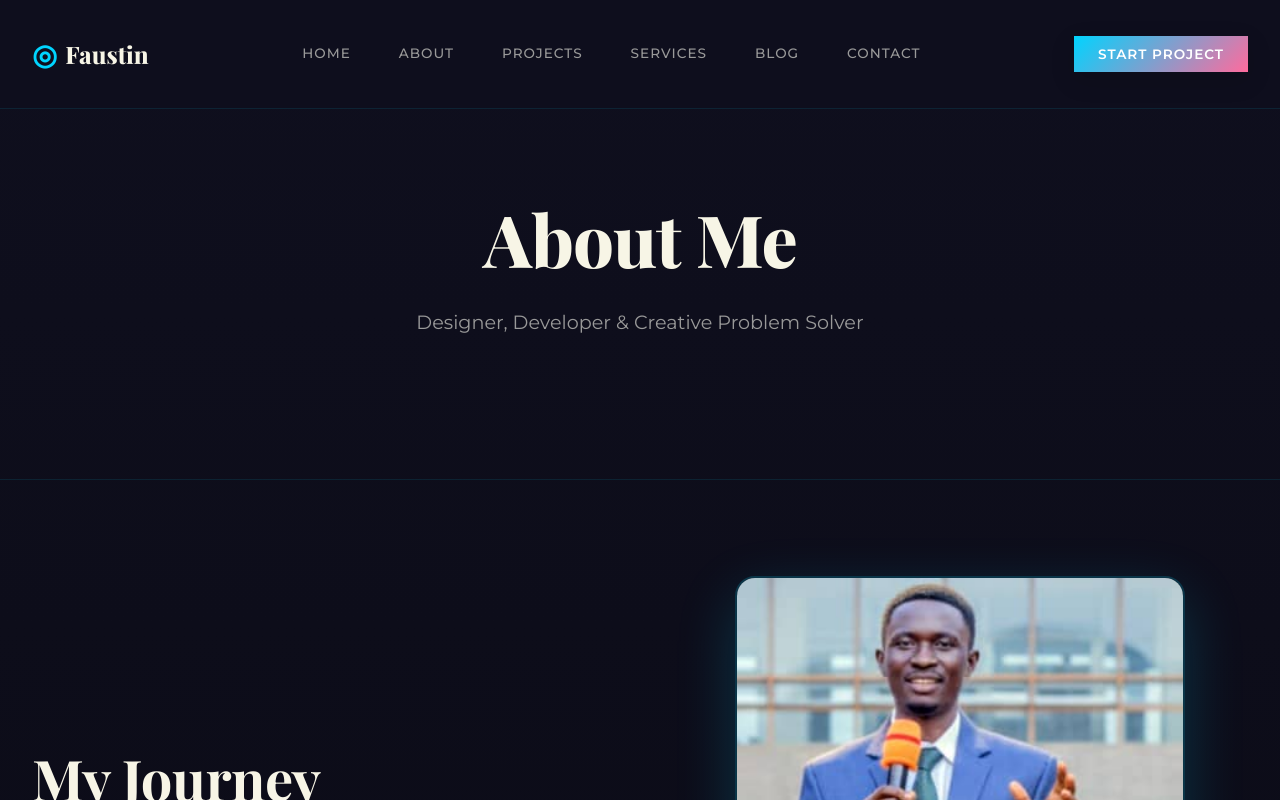
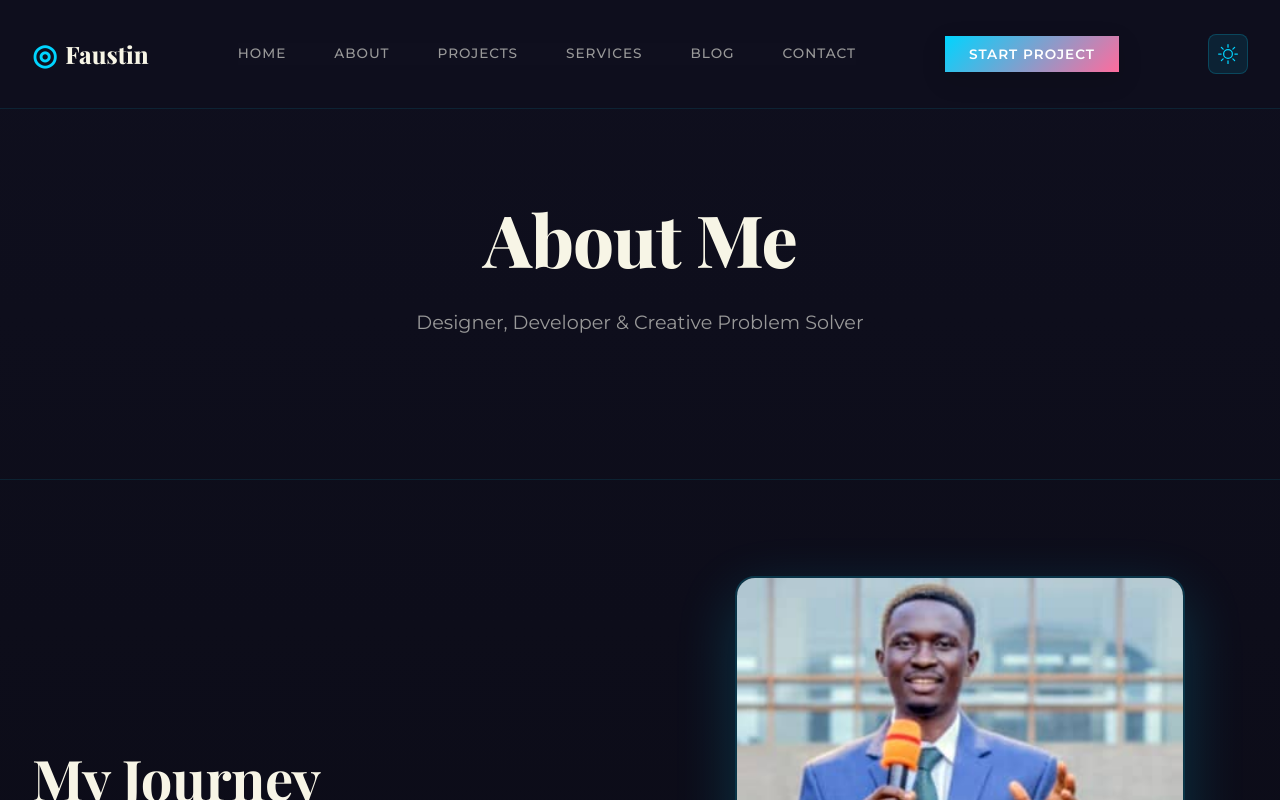
Before and after one commit to faustin12-g/reactporto, a React (Vite) app: page /about in a window 1280 px wide. Shown: the top 800 px of the page. Built offline with nearby package versions, Linux system fonts and the light colour scheme.

Commit message:
add light mode

```diff
--- a/src/App.jsx
+++ b/src/App.jsx
@@ -1,4 +1,4 @@
-import React from 'react';
+import React, { useState, useEffect } from 'react';
 import { BrowserRouter as Router, Routes, Route } from 'react-router-dom';
 import Navigation from './components/Navigation';
 import Footer from './components/Footer';
@@ -10,9 +10,23 @@ import BlogPage from './pages/BlogPage';
 import ContactPage from './pages/ContactPage';
 
 function App() {
+  const [theme, setTheme] = useState(() => {
+    const savedTheme = localStorage.getItem('theme');
+    return savedTheme || 'dark';
+  });
+
+  useEffect(() => {
+    document.documentElement.setAttribute('data-theme', theme);
+    localStorage.setItem('theme', theme);
+  }, [theme]);
+
+  const toggleTheme = () => {
+    setTheme(prevTheme => prevTheme === 'dark' ? 'light' : 'dark');
+  };
+
   return (
     <Router>
-      <Navigation />
+      <Navigation theme={theme} toggleTheme={toggleTheme} />
       <Routes>
         <Route path="/" element={<HomePage />} />
         <Route path="/about" element={<AboutPage />} />
--- a/src/components/Footer.css
+++ b/src/components/Footer.css
@@ -7,6 +7,12 @@
   margin-top: var(--spacing-4xl);
   position: relative;
   overflow: hidden;
+  transition: background var(--transition-base), border-color var(--transition-base);
+}
+
+[data-theme="light"] .footer {
+  background: linear-gradient(180deg, rgba(248, 248, 252, 0.6) 0%, rgba(240, 240, 245, 0.9) 100%);
+  border-top: 2px solid rgba(0, 212, 255, 0.1);
 }
 
 .footer::before {
--- a/src/components/Navigation.css
+++ b/src/components/Navigation.css
@@ -9,6 +9,12 @@
   backdrop-filter: blur(10px);
   border-bottom: 1px solid rgba(0, 212, 255, 0.1);
   padding: var(--spacing-xl) 0;
+  transition: background-color var(--transition-base), border-color var(--transition-base);
+}
+
+[data-theme="light"] .navigation {
+  background: rgba(255, 255, 255, 0.95);
+  border-bottom: 1px solid rgba(0, 212, 255, 0.15);
 }
 
 .nav-container {
@@ -100,6 +106,28 @@
   opacity: 0.9;
 }
 
+/* Theme Toggle */
+.theme-toggle {
+  display: flex;
+  align-items: center;
+  justify-content: center;
+  background: rgba(0, 212, 255, 0.1);
+  border: 1px solid rgba(0, 212, 255, 0.2);
+  color: var(--color-primary);
+  width: 40px;
+  height: 40px;
+  border-radius: 8px;
+  cursor: pointer;
+  transition: all var(--transition-base);
+  padding: 0;
+}
+
+.theme-toggle:hover {
+  background: rgba(0, 212, 255, 0.2);
+  border-color: var(--color-primary);
+  transform: scale(1.05);
+}
+
 /* Mobile Menu Toggle */
 .mobile-toggle {
   display: none;
--- a/src/components/Navigation.jsx
+++ b/src/components/Navigation.jsx
@@ -1,9 +1,10 @@
 import React, { useState } from 'react';
 import { Link } from 'react-router-dom';
 import { motion } from 'framer-motion';
+import { BsSun, BsMoon } from 'react-icons/bs';
 import './Navigation.css';
 
-const Navigation = () => {
+const Navigation = ({ theme, toggleTheme }) => {
   const [isOpen, setIsOpen] = useState(false);
 
   const navItems = [
@@ -49,6 +50,16 @@ const Navigation = () => {
           Start Project
         </Link>
 
+        {/* Theme Toggle */}
+        <button
+          className="theme-toggle"
+          onClick={toggleTheme}
+          aria-label="Toggle theme"
+          title={theme === 'dark' ? 'Switch to light mode' : 'Switch to dark mode'}
+        >
+          {theme === 'dark' ? <BsSun size={20} /> : <BsMoon size={20} />}
+        </button>
+
         {/* Mobile Menu Toggle */}
         <button
           className={`mobile-toggle ${isOpen ? 'active' : ''}`}
--- a/src/index.css
+++ b/src/index.css
@@ -69,6 +69,35 @@
   --shadow-glow: 0 0 40px rgba(0, 212, 255, 0.15);
 }
 
+/* Light Mode Theme */
+[data-theme="light"] {
+  /* Background & Primary Colors */
+  --color-dark: #ffffff;
+  --color-darker: #f8f8fc;
+  --color-light: #0f0f1e;
+
+  /* Text & Grayscale */
+  --color-gray-900: #0f0f1e;
+  --color-gray-800: #2d2d35;
+  --color-gray-700: #424251;
+  --color-gray-600: #666;
+  --color-gray-500: #999;
+  --color-gray-300: #e0e0e0;
+  --color-gray-200: #f0f0f0;
+  --color-gray-100: #f8f8f8;
+
+  /* Shadows - lighter for light mode */
+  --shadow-sm: 0 2px 8px rgba(0, 0, 0, 0.06);
+  --shadow-md: 0 8px 24px rgba(0, 0, 0, 0.08);
+  --shadow-lg: 0 16px 48px rgba(0, 0, 0, 0.1);
+  --shadow-xl: 0 24px 64px rgba(0, 0, 0, 0.12);
+  --shadow-glow: 0 0 40px rgba(0, 212, 255, 0.1);
+}
+
+html {
+  transition: background-color var(--transition-base), color var(--transition-base);
+}
+
 /* Reset & Base */
 *,
 *::before,
@@ -82,6 +111,7 @@ html {
   scroll-behavior: smooth;
   -webkit-font-smoothing: antialiased;
   -moz-osx-font-smoothing: grayscale;
+  transition: background-color var(--transition-base), color var(--transition-base);
 }
 
 body {
@@ -90,6 +120,15 @@ body {
   color: var(--color-gray-900);
   line-height: var(--lh-normal);
   overflow-x: hidden;
+  transition: background-color var(--transition-base), color var(--transition-base);
+}
+
+/* Smooth theme transitions for all elements */
+section, div, a, button, input, textarea {
+  transition: background-color var(--transition-base),
+              border-color var(--transition-base),
+              color var(--transition-base),
+              box-shadow var(--transition-base);
 }
 
 /* Typography - Headings */
@@ -308,6 +347,87 @@ button {
   }
 }
 
+/* Light Mode Comprehensive Styling */
+[data-theme="light"] {
+  /* Cards and containers */
+  --card-bg: rgba(240, 240, 245, 0.8);
+  --card-border: rgba(0, 212, 255, 0.15);
+  --card-hover-bg: rgba(230, 230, 240, 0.9);
+}
+
+[data-theme="light"] section,
+[data-theme="light"] .hero-section,
+[data-theme="light"] .featured-preview,
+[data-theme="light"] .cta-section,
+[data-theme="light"] .blog-section {
+  background: linear-gradient(180deg, #ffffff 0%, #f8f8fc 100%) !important;
+  color: #0f0f1e !important;
+}
+
+[data-theme="light"] .featured-card,
+[data-theme="light"] .blog-card,
+[data-theme="light"] .contact-option,
+[data-theme="light"] .contact-form-wrapper,
+[data-theme="light"] .contact-info,
+[data-theme="light"] .stat,
+[data-theme="light"] .service-card {
+  background: rgba(240, 240, 245, 0.6) !important;
+  border-color: rgba(0, 212, 255, 0.2) !important;
+}
+
+[data-theme="light"] .featured-card:hover,
+[data-theme="light"] .blog-card:hover,
+[data-theme="light"] .contact-option:hover,
+[data-theme="light"] .service-card:hover,
+[data-theme="light"] .stat:hover {
+  background: rgba(230, 230, 240, 0.8) !important;
+  border-color: rgba(0, 212, 255, 0.3) !important;
+}
+
+[data-theme="light"] h1,
+[data-theme="light"] h2,
+[data-theme="light"] h3,
+[data-theme="light"] h4,
+[data-theme="light"] h5,
+[data-theme="light"] h6 {
+  color: #0f0f1e !important;
+}
+
+[data-theme="light"] p,
+[data-theme="light"] .subtitle,
+[data-theme="light"] .excerpt {
+  color: #424251 !important;
+}
+
+[data-theme="light"] input,
+[data-theme="light"] textarea {
+  background: rgba(255, 255, 255, 0.8) !important;
+  border-color: rgba(0, 212, 255, 0.15) !important;
+  color: #0f0f1e !important;
+}
+
+[data-theme="light"] input::placeholder,
+[data-theme="light"] textarea::placeholder {
+  color: #999 !important;
+}
+
+[data-theme="light"] input:focus,
+[data-theme="light"] textarea:focus {
+  background: rgba(255, 255, 255, 0.95) !important;
+  border-color: rgba(0, 212, 255, 0.3) !important;
+  box-shadow: 0 0 0 2px rgba(0, 212, 255, 0.1) !important;
+}
+
+[data-theme="light"] .nav-link,
+[data-theme="light"] .footer-link {
+  color: #424251 !important;
+}
+
+[data-theme="light"] .nav-link:hover,
+[data-theme="light"] .footer-link:hover {
+  color: var(--color-primary) !important;
+}
+
 /* Responsive */
 @media (max-width: 768px) {
   .container {
```
